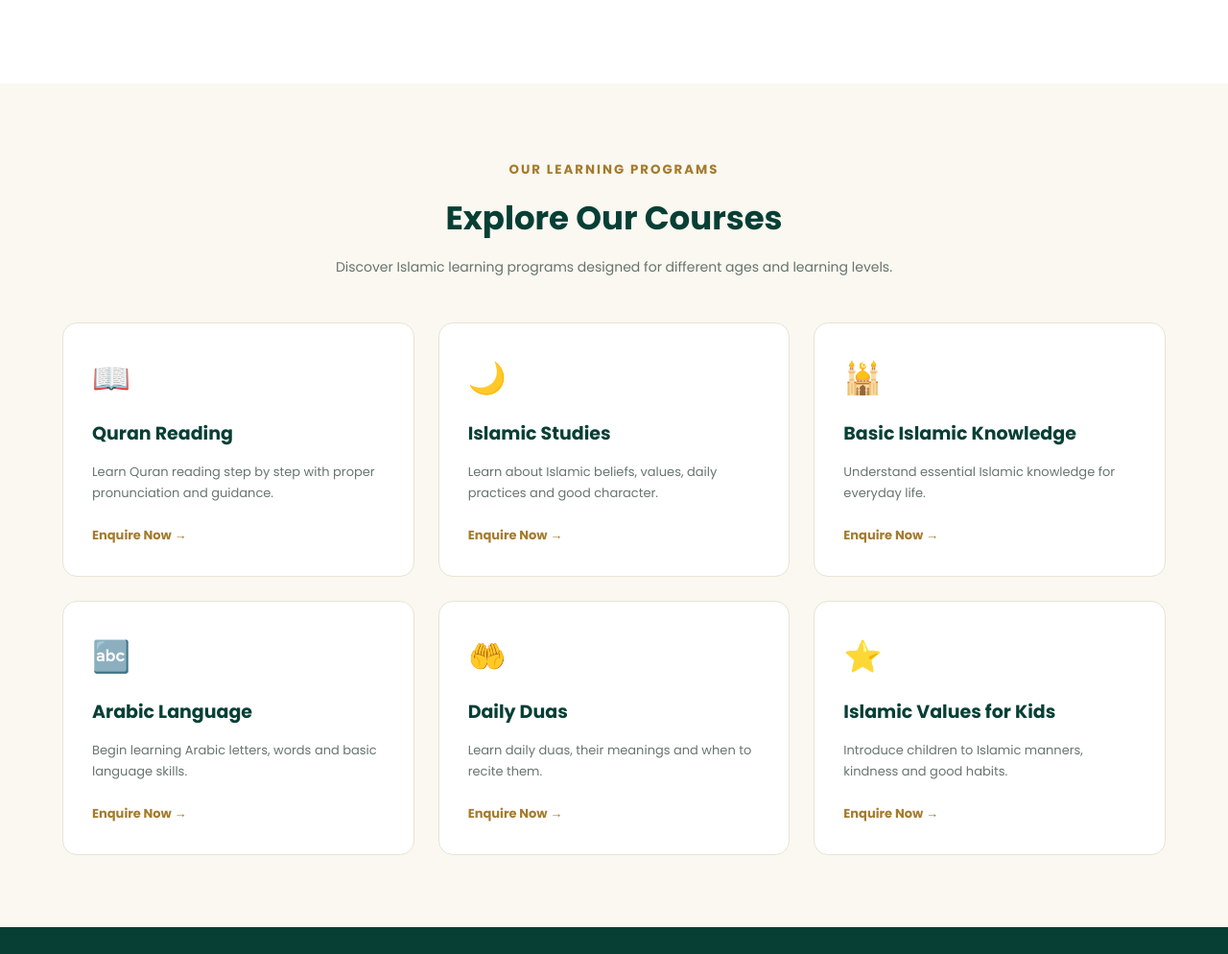
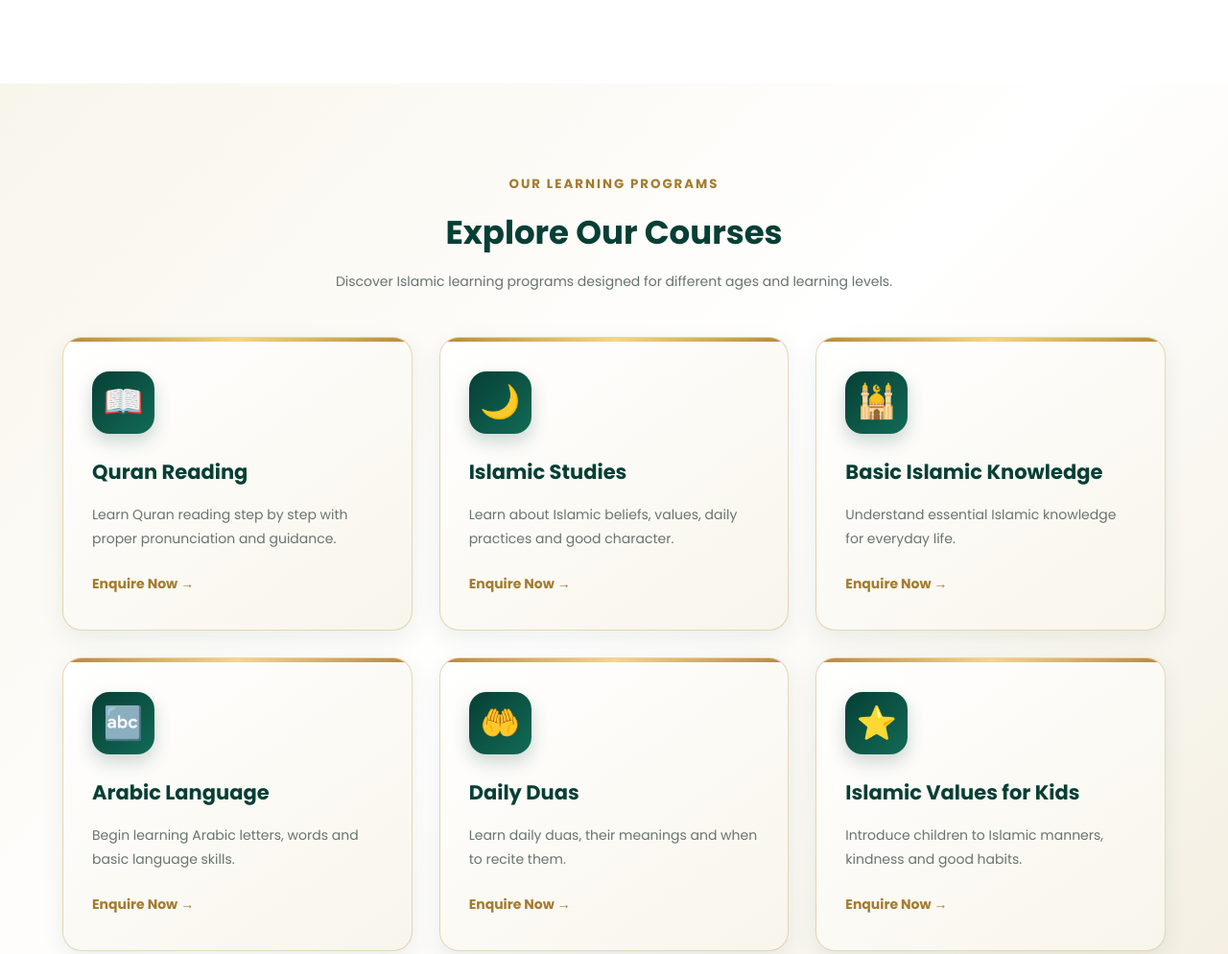
Before and after one commit to MOHAMEDARSHAD1314/ABAQER-ACADEMY, a plain HTML site: page index.html in a window 1280 px wide. Shown: the part 2072-3066 px from the top of the page at 96% size. Drawn offline with Linux system fonts and the light colour scheme.

Commit message:
Update index.html

```diff
--- a/index.html
+++ b/index.html
@@ -303,53 +303,102 @@ nav a:hover {
       margin-bottom: 15px;
     }
 
-    /* COURSES */
+
+/* PREMIUM COURSES */
 
 .courses {
-      background: var(--cream);
+  background: linear-gradient(135deg, #f8f5eb, #ffffff, #f3eee0);
+  padding: 90px 0;
 }
 
 .course-grid {
   display: grid;
   grid-template-columns: repeat(3, 1fr);
-      gap: 25px;
+  gap: 28px;
 }
 
 .course-card {
-      background: white;
-      border: 1px solid #e8e3d5;
-      padding: 30px;
-      border-radius: 15px;
-      transition: 0.3s;
+  position: relative;
+  overflow: hidden;
+  background: linear-gradient(145deg, #ffffff, #f8f5eb);
+  border: 1px solid rgba(184, 145, 65, 0.35);
+  padding: 35px 30px;
+  border-radius: 20px;
+  box-shadow: 0 8px 25px rgba(7, 63, 53, 0.08);
+  transition: transform 0.4s ease, box-shadow 0.4s ease, border-color 0.4s ease;
+}
+
+.course-card::before {
+  content: "";
+  position: absolute;
+  top: 0;
+  left: 0;
+  width: 100%;
+  height: 4px;
+  background: linear-gradient(90deg, #b58a36, #f5d77e, #b58a36);
 }
 
 .course-card:hover {
-      transform: translateY(-6px);
-      box-shadow: 0 12px 30px #073f3512;
-      border-color: var(--gold);
+  transform: translateY(-12px) scale(1.02);
+  box-shadow: 0 20px 45px rgba(7, 63, 53, 0.16);
+  border-color: #c49a45;
 }
 
 .course-icon {
-      font-size: 32px;
-      margin-bottom: 15px;
+  display: inline-flex;
+  align-items: center;
+  justify-content: center;
+  width: 65px;
+  height: 65px;
+  border-radius: 18px;
+  background: linear-gradient(135deg, #073f35, #126b56);
+  color: #f5d77e;
+  font-size: 34px;
+  margin-bottom: 22px;
+  box-shadow: 0 8px 18px rgba(7, 63, 53, 0.2);
+  transition: transform 0.4s ease;
+}
+
+.course-card:hover .course-icon {
+  transform: rotateY(180deg);
 }
 
 .course-card h3 {
-      color: var(--green);
-      margin-bottom: 12px;
-      font-size: 19px;
+  color: #073f35;
+  margin-bottom: 14px;
+  font-size: 21px;
 }
 
 .course-card p {
   color: #68756f;
-      font-size: 13px;
-      margin-bottom: 18px;
+  font-size: 14px;
+  line-height: 1.8;
+  margin-bottom: 20px;
 }
 
 .course-card a {
+  display: inline-block;
   color: #a47b2e;
   font-weight: 700;
-      font-size: 13px;
+  font-size: 14px;
+  text-decoration: none;
+  transition: color 0.3s ease;
+}
+
+.course-card a:hover {
+  color: #073f35;
+}
+
+@media (max-width: 768px) {
+  .course-grid {
+    grid-template-columns: repeat(2, 1fr);
+  }
+}
+
+@media (max-width: 550px) {
+  .course-grid {
+    grid-template-columns: 1fr;
+  }
 }
 
     /* WHY US */
```
Lines whose indentation alone changed are shown as unchanged.
